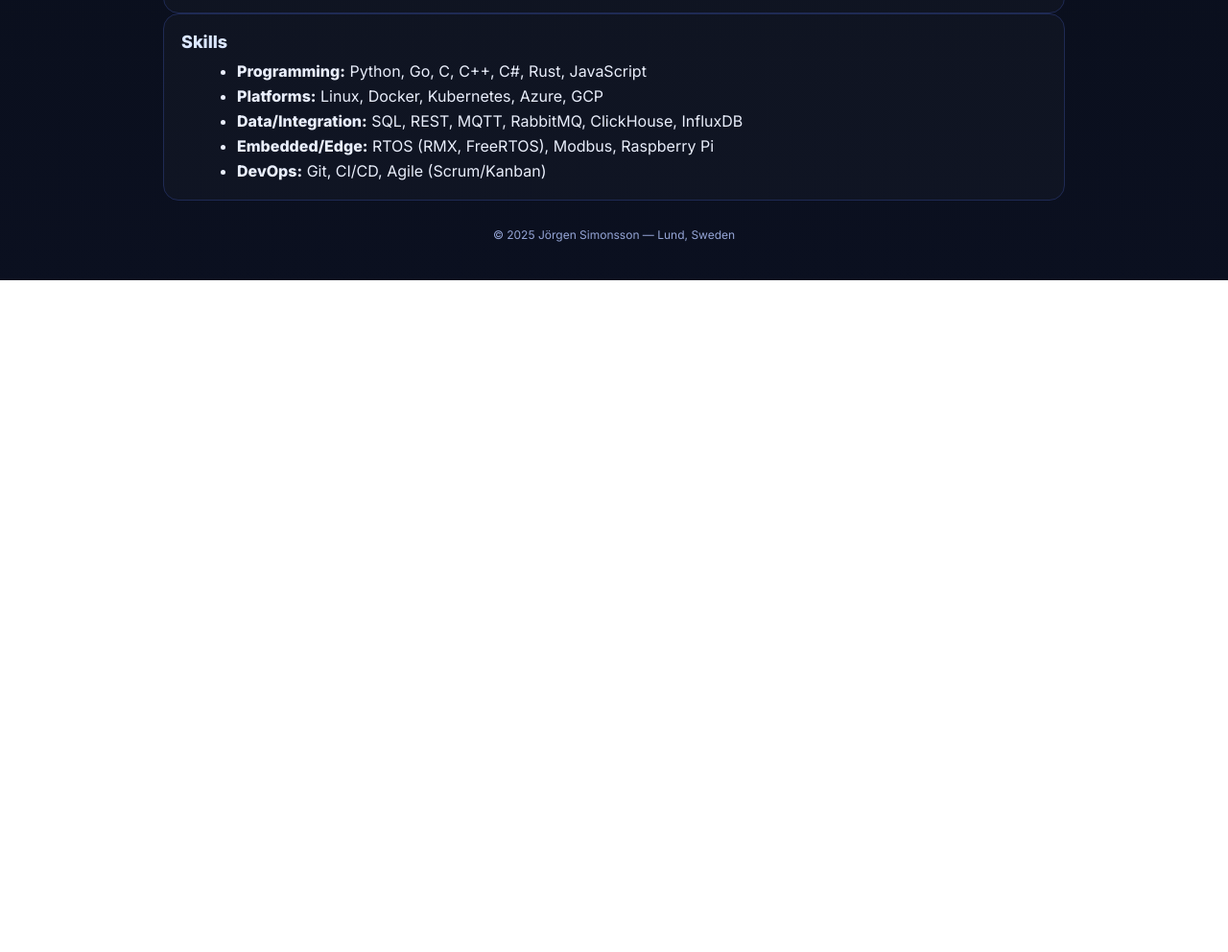
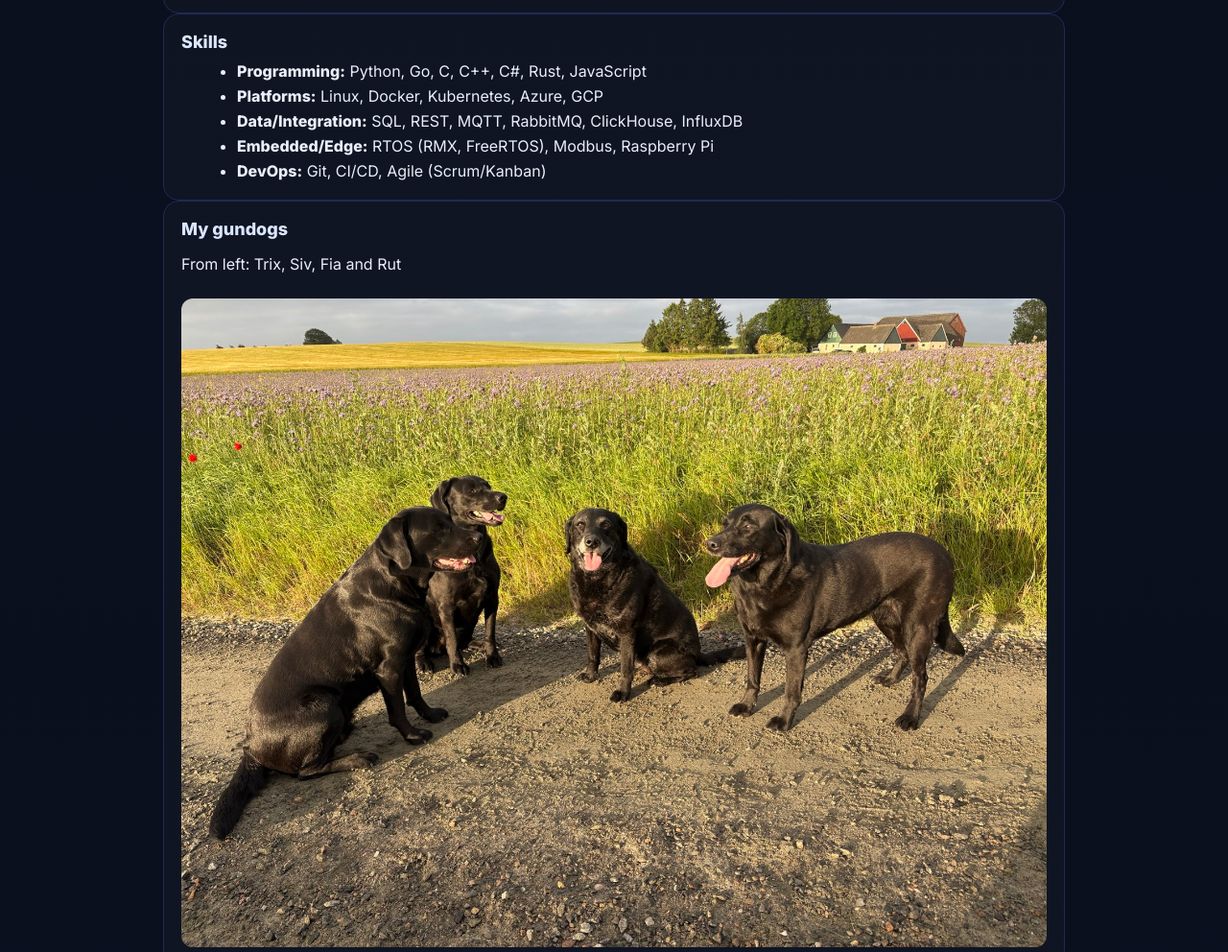
Before and after one commit to jorgen-simonsson/jorgen-simonsson.github.io, a plain HTML site: page index.html in a window 1280 px wide. Shown: the part 1269-2261 px from the top of the page at 96% size. Before the commit the page ends 1561 px from the top, so only its background shows below. Drawn offline with Linux system fonts and the light colour scheme.

Commit message:
Add section for gundogs with image

```diff
--- a/index.html
+++ b/index.html
@@ -216,6 +216,12 @@
       </ul>
     </section>
 
+    <section>
+      <h2>My gundogs</h2>
+      <p>From left: Trix, Siv, Fia and Rut</p>
+      <img src="IMG_1570.jpg" alt="My gundogs: Trix, Siv, Fia and Rut" style="max-width: 100%; border-radius: 12px; margin-top: 10px;" />
+    </section>
+
     <footer>
       © <span id="year"></span> Jörgen Simonsson — Lund, Sweden
     </footer>
```
Also changed, not shown: IMG_1570.jpg (added).
